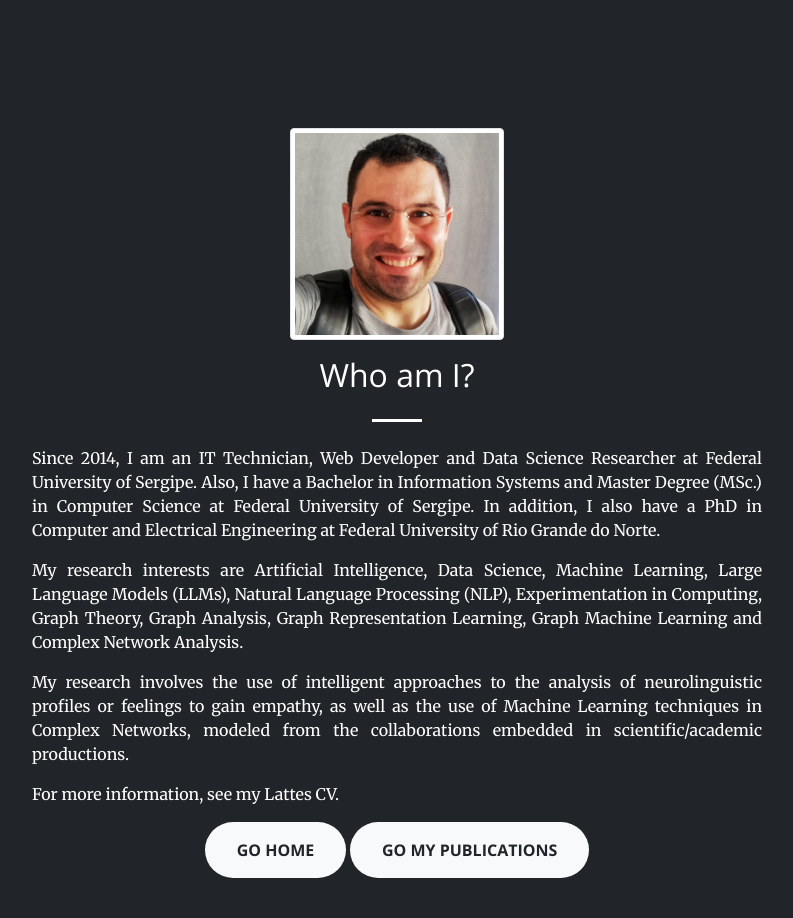
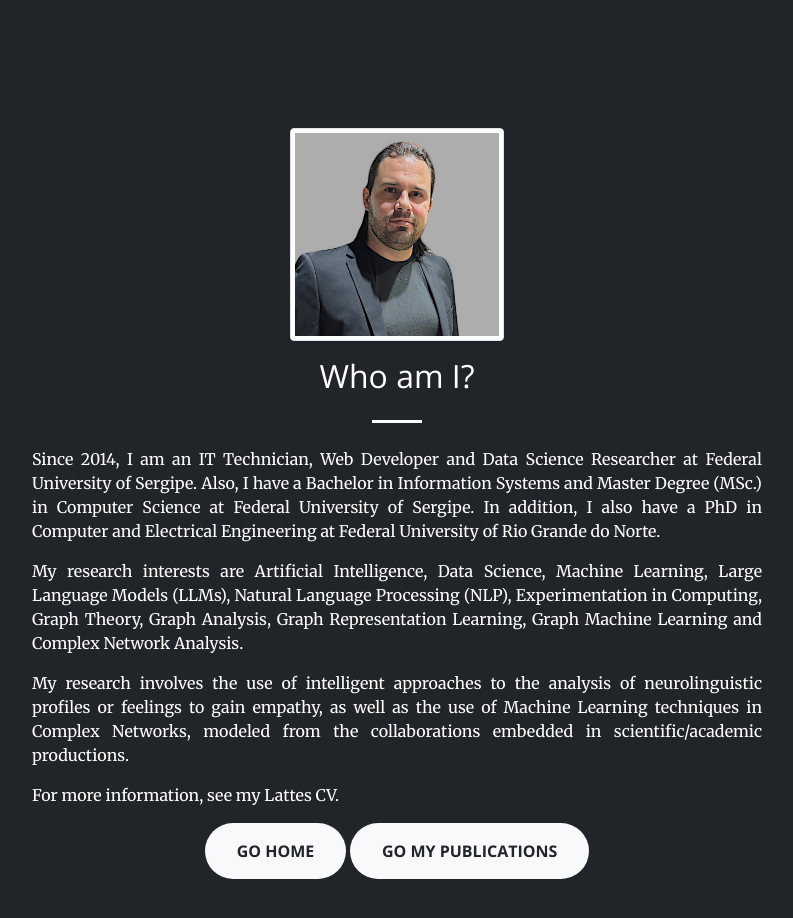
Before and after one commit to breno-madruga/my-website.github.io, a plain HTML site: page index.html in a window 1280 px wide. Shown: the part 800-1718 px from the top of the page, without its empty margins (243-1036 px from the left). Drawn offline with nearby package versions, Linux system fonts and the light colour scheme.

Commit message:
Updating the profile photo

```diff
--- a/index.html
+++ b/index.html
@@ -73,7 +73,7 @@
         <div class="row">
           <div class="col-lg-8 mx-auto text-center">
 			<div class="col-lg-4 mx-auto">
-			   <img src="img/profile.png" class="img-thumbnail mb-3" alt="Breno Santos">
+			   <img src="img/profile.jpg" class="img-thumbnail mb-3" alt="Breno Santos">
 			</div>
             <h2 class="section-heading text-white">Who am I?</h2>
             <hr class="light my-4">
```
Also changed, not shown: img/profile.jpg (added), img/profile.png (deleted).
